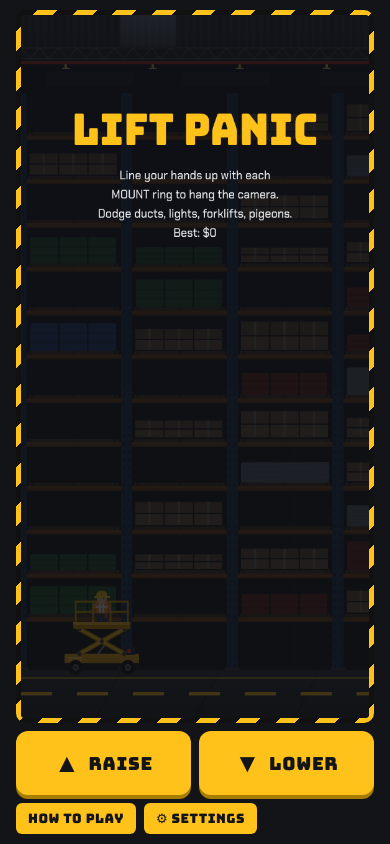
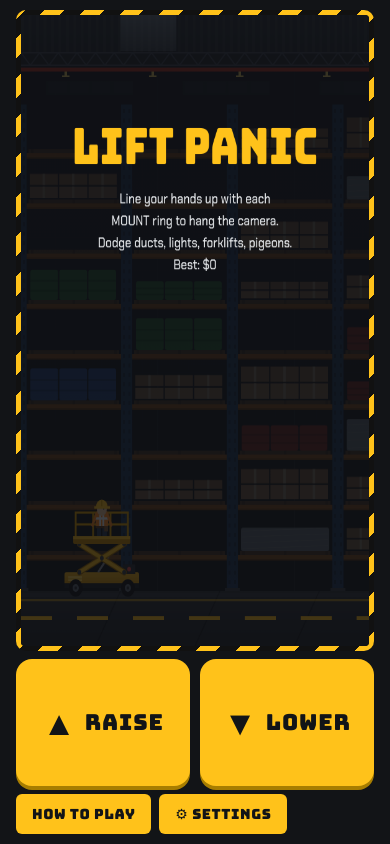
Before and after one commit to AAROMACH/Arcade, a website: page public/games/lift-panic.html in a window 390 px wide. Drawn offline with Linux system fonts and the light colour scheme; animation ran at ten frames a second.

Commit message:
Lift Panic: bigger RAISE / LOWER on phones
On touch screens the pad now uses the space under the game: buttons
100-130 px tall (was 64), full width, larger arrows and text, and
bigger How to play / Settings buttons. Still fits one screen with no
scrolling on iPhone and Pixel sizes.

Co-Authored-By: Claude Opus 5.5 <noreply@anthropic.com>
Claude-Session: https://claude.ai/code/session_0136yQKhWYHeGiby8Bx1J5k3

```diff
--- a/public/games/lift-panic.html
+++ b/public/games/lift-panic.html
@@ -64,6 +64,11 @@ button:focus-visible { outline: 3px solid var(--fg); outline-offset: 2px; }
   .bar button { padding: 7px 12px; }
   .liftpad { display: flex; align-items: center; }
   .bar { order: 3; } .tip { order: 4; }
+  /* Phones: big thumb-sized RAISE / LOWER that use the space under the game. */
+  body .liftpad .grp, body .liftpad.side .grp, body .liftpad.side.left .grp, body .liftpad.side.right .grp { width: 100%; max-width: 560px; gap: 10px; }
+  body .liftpad .grp button { height: clamp(84px, 15vh, 132px); font-size: 22px; border-radius: 16px; }
+  body .liftpad .grp button span { font-size: 34px; }
+  .bar button { padding: 11px 16px; font-size: 14px; }
 }
 .liftpad { display: none; width: 100%; max-width: 960px; flex: 0 0 auto; padding-bottom: env(safe-area-inset-bottom, 0px); }
 .liftpad .grp { display: grid; gap: 8px; grid-template-columns: 1fr; width: min(48%, 200px); }
--- a/public/sw.js
+++ b/public/sw.js
@@ -1,5 +1,5 @@
 // Aaromach Arcade service worker (generated by the build; edits here are overwritten).
-const CACHE = 'arcade-83eafc78f2bf';
+const CACHE = 'arcade-ea1c89e564b0';
 const PRECACHE = [
  "./",
  "config.js",
```
